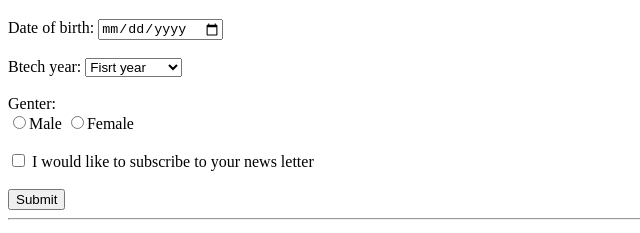
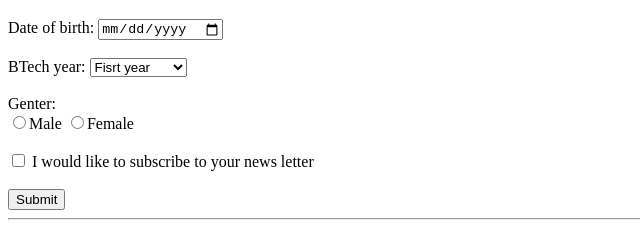
Before and after one commit to Shalimtomz/Devcome-first-task, a plain HTML site: page Contact_me.html in a window 1280 px wide. Shown: the part 278-511 px from the top of the page, 0-640 px from the left. Drawn offline with Linux system fonts and the light colour scheme.

Commit message:
Update Contact_me.html

```diff
--- a/Contact_me.html
+++ b/Contact_me.html
@@ -25,7 +25,7 @@
         <label for="DOB">Date of birth:</label>
         <input type="date" name="DOB" id="DOB" required><br><br>
 
-        <label for="BTech year">Btech year:</label>
+        <label for="BTech year">BTech year:</label>
         <select name="BTech year" id="BTech year">
             <option value="Fisrt year">Fisrt year</option>
             <option value="Second year">Second year</option>
```
